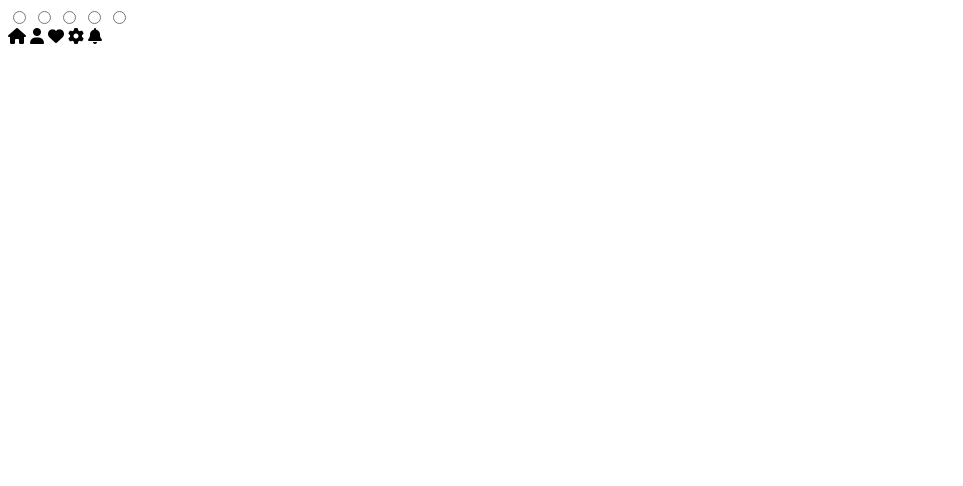
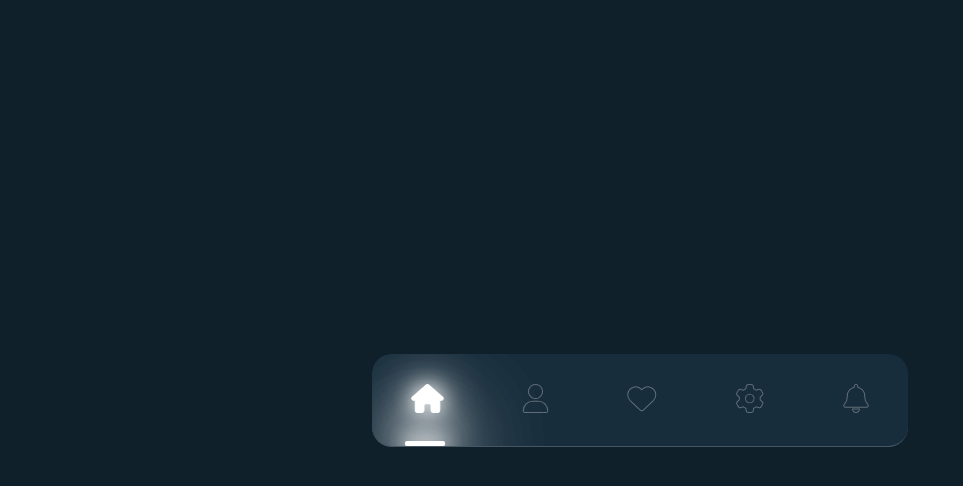
Before and after one commit to AlexandreMendes7/Barra-de-Navega-o, a plain HTML site: page index.html in a window 1280 px wide. Shown: the whole page, without its empty margins (0-963 px from the left). Drawn offline with Linux system fonts and the light colour scheme.

Commit message:
projeto final

```diff
--- a/index.html
+++ b/index.html
@@ -4,12 +4,12 @@
     <meta charset="UTF-8">
     <meta name="viewport" content="width=device-width, initial-scale=1.0">
     <link rel="stylesheet" href="style.css">
-    <title>Document</title>
+    <title>CSS BAR</title>
     <link rel="stylesheet" href="https://cdnjs.cloudflare.com/ajax/libs/font-awesome/6.4.2/css/all.min.css" integrity="sha512-z3gLpd7yknf1YoNbCzqRKc4qyor8gaKU1qmn+CShxbuBusANI9QpRohGBreCFkKxLhei6S9CQXFEbbKuqLg0DA==" crossorigin="anonymous" referrerpolicy="no-referrer" />
 </head>
 <body>
     <div class="tabs">
-        <input id="home" type="radio" name="tabsMenu">
+        <input id="home" type="radio" name="tabsMenu" checked>
         <input id="profile" type="radio" name="tabsMenu">
         <input id="likes" type="radio" name="tabsMenu">
         <input id="settings" type="radio" name="tabsMenu">
@@ -20,6 +20,7 @@
             <label for="likes"><i class="fa-solid fa-heart"></i></label>
             <label for="settings"><i class="fa-solid fa-gear"></i></label>
             <label for="notifications"><i class="fa-solid fa-bell"></i></label>
+            <div class="underline"></div>
         </div>
     </div>
 
--- a/style.css
+++ b/style.css
@@ -0,0 +1,122 @@
+*
+{
+    margin: 0;
+    padding: 0;
+    box-sizing: border-box;
+}
+body
+{
+    display: flex;
+    justify-content: center;
+    align-items: center;
+    min-height: 100vh;
+    background: #10202b;
+}
+.tabs input
+{
+    visibility: hidden;
+    display: none;
+    gap: 80px;
+    padding: 30px 40px;
+    border-bottom: 1px solid rgba(255, 255, 255, 0.2);
+    background: #182d3c;
+    overflow: hidden;
+    border-radius: 20px;
+}
+.buttons
+{
+    position: relative;
+    display: flex;
+    gap: 80px;
+    padding: 30px 40px;
+    border-bottom: 1px solid rgba(255, 255, 255, 0.2);
+    background: #182d3c;
+    overflow: hidden;
+    border-radius: 20px;
+}
+.buttons label
+{
+    width: 20%;
+    font-size: 1.75em;
+    -webkit-text-stroke: 1px #fff;
+    color: transparent;
+    opacity: 0.3;
+    cursor: pointer;
+    transition: 0.5s;
+}
+.buttons label:hover
+{
+    opacity: 1;
+    filter: drop-shadow(0 0 10px #fff) drop-shadow(0 0 20px #fff);
+}
+.tabs input:nth-child(1):checked ~ .buttons label:nth-child(1),
+.tabs input:nth-child(2):checked ~ .buttons label:nth-child(2),
+.tabs input:nth-child(3):checked ~ .buttons label:nth-child(3),
+.tabs input:nth-child(4):checked ~ .buttons label:nth-child(4),
+.tabs input:nth-child(5):checked ~ .buttons label:nth-child(5)
+{
+    color: #fff;
+    opacity: 1;
+    filter: drop-shadow(0 0 10px #fff) drop-shadow(0 0 20px #fff);
+}
+
+.underline
+{
+    position: absolute;
+    left: 0;
+    bottom: 0;
+    width: 20%;
+    height: 5px;
+    transition: 0.5s;
+}
+
+.underline::before
+{
+    content: '';
+    position: absolute;
+    left: 50%;
+    transform: translateX(-50%);
+    width: 40px;
+    height: 100%;
+    background: #fff;
+    border-radius: 4px;
+    filter: drop-shadow(0 0 10px #fff) drop-shadow(0 0 20px #fff)
+    drop-shadow(0 0 30px #fff) drop-shadow(0 0 50px #fff) ;
+}
+
+.underline::after
+{
+    content: '';
+    position: absolute;
+    left: 50%;
+    transform: translateX(-50%);
+    width: 40px;
+    height: 100%;
+    background: #fff;
+    border-radius: 4px;
+    filter: drop-shadow(0 0 10px #fff) drop-shadow(0 0 20px #fff)
+    drop-shadow(0 0 30px #fff) drop-shadow(0 0 50px #fff) ;
+}
+
+.tabs input:nth-child(1):checked ~ .buttons .underline
+{
+    left: 0;
+}
+
+.tabs input:nth-child(2):checked ~ .buttons .underline
+{
+    left: 20%;
+}
+
+.tabs input:nth-child(3):checked ~ .buttons .underline
+{
+    left: 40%;
+}
+.tabs input:nth-child(4):checked ~ .buttons .underline
+{
+    left: 60%;
+}
+.tabs input:nth-child(5):checked ~ .buttons .underline
+{
+    left: 80%;
+}
```
